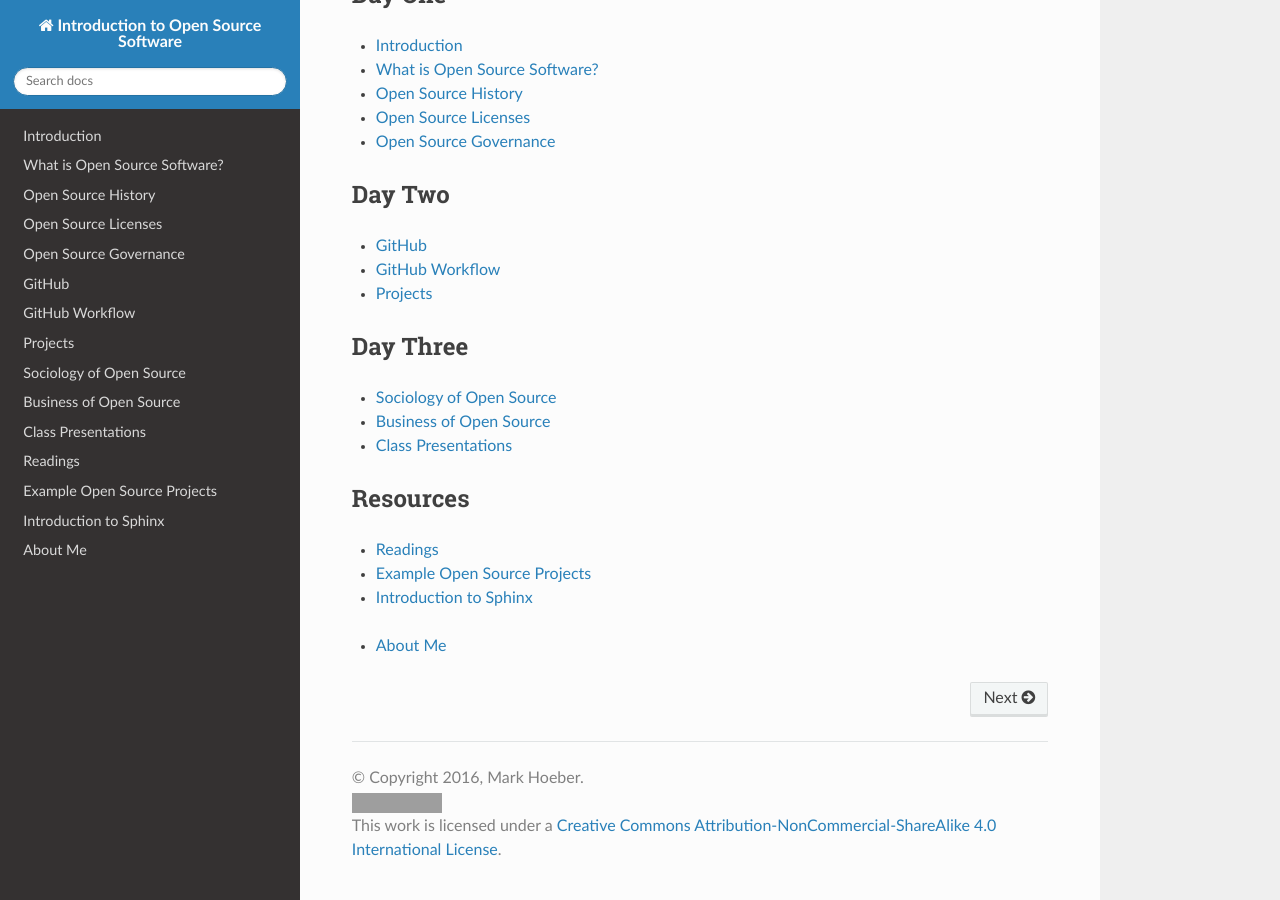
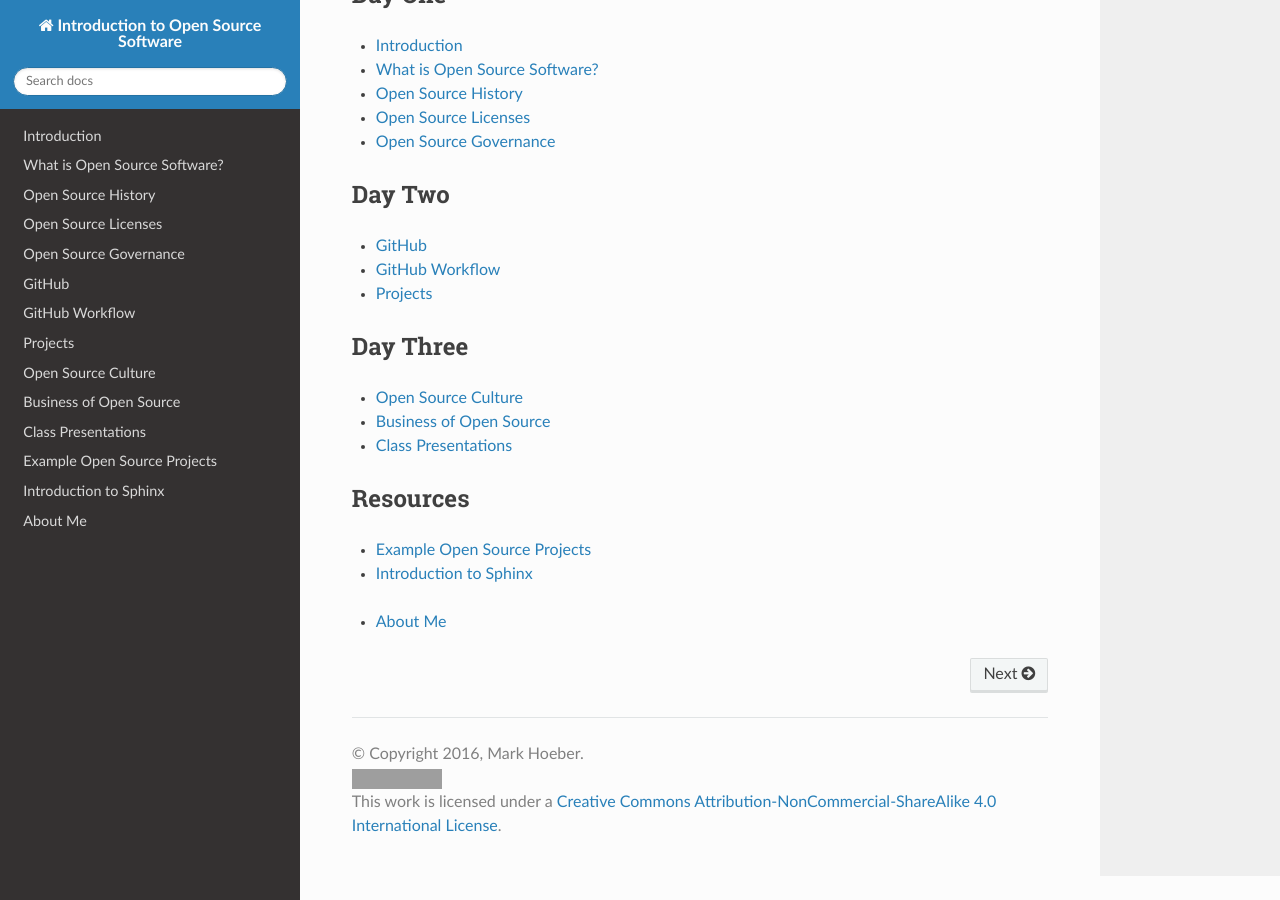
Before and after one commit to MarkHoeber/open-source-syllabus, a Sphinx documentation site: the page built from source/index.rst, in a window 1280 px wide and 900 px high, scrolled down 619 px. Built offline with Sphinx 7.4.7 and the Read the Docs theme 2.0.0, drawn with Linux system fonts in a browser that asks for light colours; grey boxes are pictures that could not be loaded.

Commit message:
Sociology Page

```diff
--- a/source/index.rst
+++ b/source/index.rst
@@ -51,7 +51,7 @@ Day Three
 .. toctree::
    :maxdepth: 1
 
-   sociology
+   culture
    business
    class_projects
 
@@ -62,7 +62,6 @@ Resources
 .. toctree::
    :maxdepth: 1
 
-   readings
    examples
    sphinx
 
--- /dev/null
+++ b/source/video_refs/noosphere.txt
@@ -0,0 +1,4 @@
+.. raw:: html
+
+  <iframe width="80%" height="315" src="https://www.youtube.com/embed/i7pcjKhEMTo" frameborder="0" allowfullscreen></iframe>
+  <br/><br/>
```
Also changed, not shown: source/culture.rst (added, +31 -0 lines), source/examples.rst (+8 -9 lines), source/links.txt (+8 -1 lines), source/readings.rst (deleted, +0 -9 lines), source/sociology.rst (deleted, +0 -7 lines).
